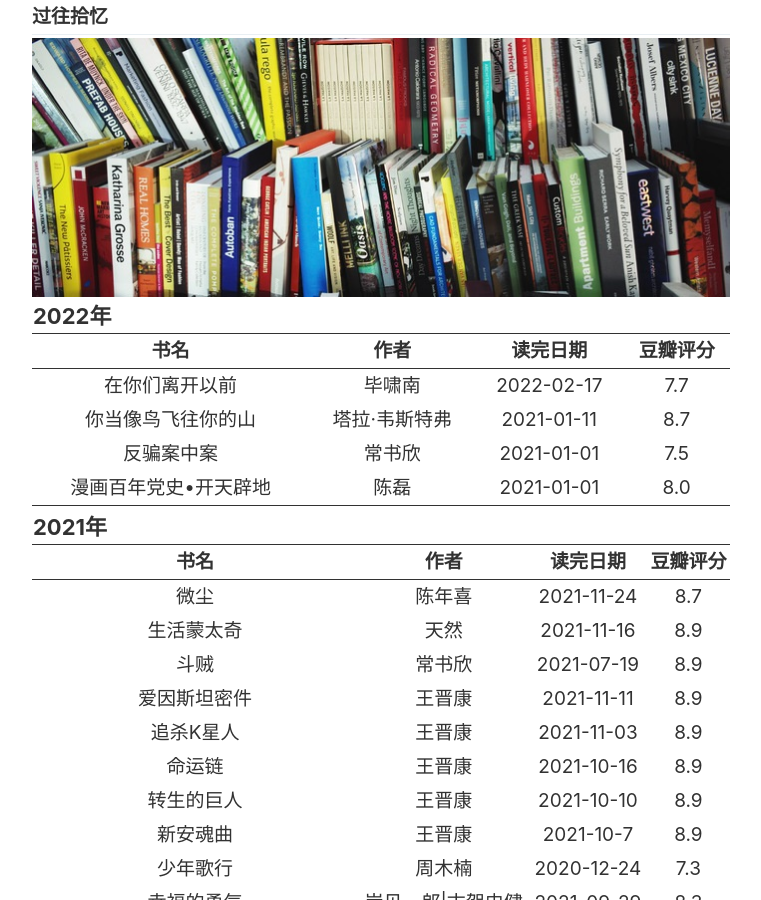
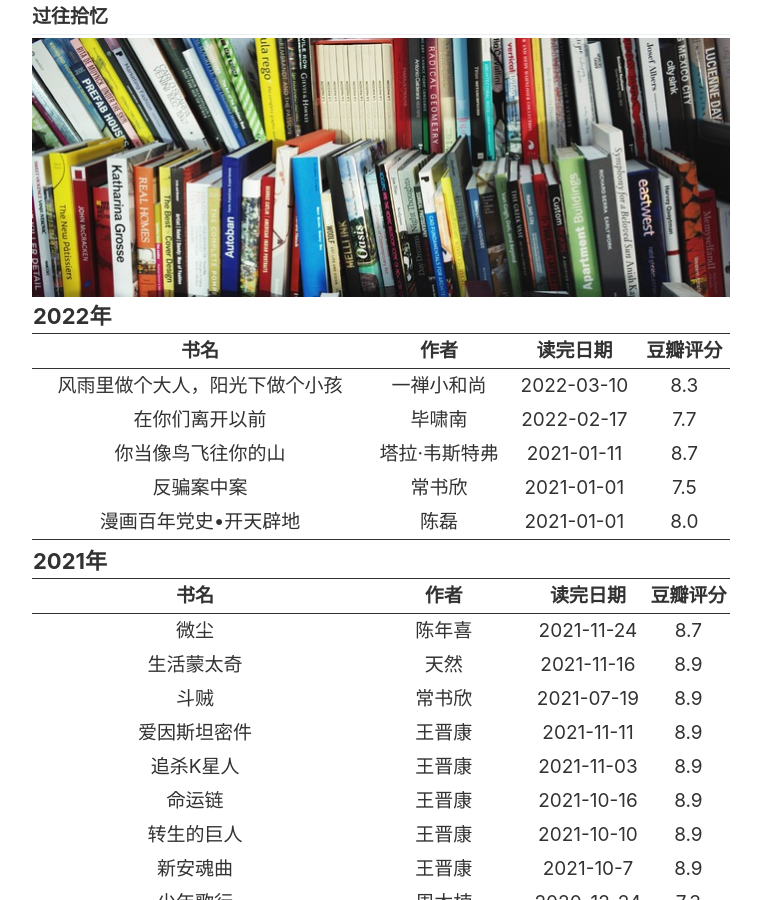
Before and after one commit to SWHL/SWHL.github.io, a Jekyll site: the page built from _pages/books.md, in a window 1280 px wide and 900 px high. Shown: the whole window, without its empty margins (259-1020 px from the left). Built offline with Jekyll 4.4.1, drawn with Linux system fonts in a browser that asks for light colours.

Commit message:
Update books.md

```diff
--- a/_pages/books.md
+++ b/_pages/books.md
@@ -16,6 +16,12 @@
         </tr>
 　　</thead>
     <tbody>
+    　　<tr>
+    　　　　　<td><a href="https://book.douban.com/subject/35296874/" target="_blank">风雨里做个大人，阳光下做个小孩</a></td>
+    　　　　　<td>一禅小和尚</td>
+    　　　　　<td>2022-03-10</td>
+    　　　　　<td>8.3</td>
+    　　</tr>
     　　<tr>
     　　　　　<td><a href="https://m.douban.com/book/subject/35553469/" target="_blank">在你们离开以前</a></td>
     　　　　　<td>毕啸南</td>
```
